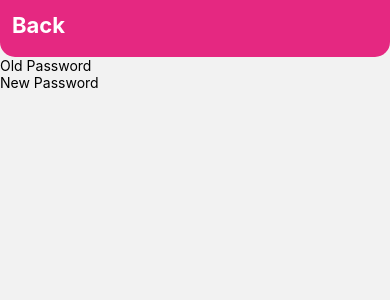
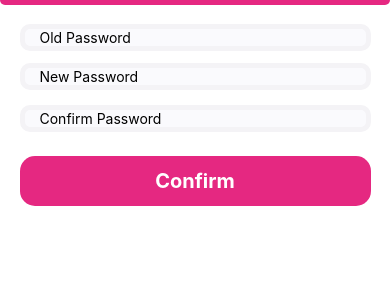
Before and after one commit to Mavin05/Flight-Ticket, a React Native app: screen /newpassword in a window 390 px wide. Shown: the top 300 px of the page. Built offline with nearby package versions, Linux system fonts and the light colour scheme.

Commit message:
forgot screen

```diff
--- a/src/screens/Auth/LoginScreen.js
+++ b/src/screens/Auth/LoginScreen.js
@@ -36,7 +36,7 @@ const LoginScreen = ({navigation}) => {
         </View>
         <View style={styles.data}>
           <TextInput style={styles.eml} placeholder='Email Id'></TextInput>
-          <TextInput style={styles.pass} placeholder='password'></TextInput>
+          <TextInput style={styles.pass} placeholder='password' secureTextEntry={true}></TextInput>
         </View>
         <View style={styles.for}>
           <TouchableOpacity onPress={() => navigation.navigate('newpassword')}>
--- a/src/screens/Auth/NewPassword.js
+++ b/src/screens/Auth/NewPassword.js
@@ -1,21 +1,32 @@
-import { StyleSheet, Text, TouchableOpacity, View } from 'react-native'
+import { StyleSheet, Text, TouchableOpacity, View, TextInput, ScrollView, StatusBar  } from 'react-native'
 import React from 'react'
-import { ScrollView, TextInput } from 'react-native-gesture-handler'
 import { SafeAreaProvider } from 'react-native-safe-area-context'
 
 const NewPassword = ({navigation}) => {
   return (
+    <ScrollView style={styles.scroll}>
     <SafeAreaProvider style={styles.container}>
+    <StatusBar
+        animated={true}
+        backgroundColor="#e52881"
+      />
         <View style={styles.header}>
             <TouchableOpacity onPress={()=>navigation.goBack()}>
             <Text style={styles.bak}>Back</Text>
             </TouchableOpacity>
         </View>
-        <View>
-        <TextInput style={styles.old} placeholder='Old Password'></TextInput>
+        <View style={styles.dta}>
+        <TextInput style={styles.old} placeholder='Old Password' secureTextEntry={true}></TextInput>
         <TextInput style={styles.npass} placeholder='New Password'></TextInput>
+        <TextInput style={styles.cpass} placeholder='Confirm Password' secureTextEntry={true}></TextInput>
         </View>
+        <TouchableOpacity>
+        <View style={styles.lbuto}>
+            <Text style={styles.con}>Confirm</Text>
+        </View>
+        </TouchableOpacity>
     </SafeAreaProvider>
+    </ScrollView>
   )
 }
 
@@ -24,9 +35,10 @@ export default NewPassword
 const styles = StyleSheet.create({
     container:{
         flex:1,
+        backgroundColor:"#ffff",
     },
     header:{
-        flex:.07,
+        flex:.09,
         backgroundColor:'#e52881',
         borderBottomLeftRadius:15,
         borderBottomRightRadius:15,
@@ -36,5 +48,49 @@ const styles = StyleSheet.create({
         fontSize:22,
         padding:12,
         color:'#ffff',
-    }
+    },
+    dta:{
+        marginVertical:"5%",
+    },
+    old:{
+        paddingLeft:15,
+        backgroundColor:'#fafafd',
+        borderWidth:5,
+        borderColor:'#f4f3f6',
+        borderRadius: 10,
+        marginHorizontal:"5%",
+      },
+      npass:{
+        paddingLeft:15,
+        backgroundColor:'#fafafd',
+        borderWidth:5,
+        borderColor:'#f4f3f6',
+        borderRadius: 10,
+        marginVertical:"3%",
+        marginHorizontal:"5%",
+      },
+      cpass:{
+        paddingLeft:15,
+        backgroundColor:'#fafafd',
+        borderWidth:5,
+        borderColor:'#f4f3f6',
+        borderRadius: 10,
+        marginVertical:"1%",
+        marginHorizontal:"5%",
+      },
+      lbuto:{
+        marginHorizontal:"5%",
+        backgroundColor:'#e52881',
+        borderRadius:15,
+      },
+      con:{
+        textAlign:'center',
+        color:'#ffff',
+        padding:13,
+        fontWeight:'bold',
+        fontSize:20,
+      },
+      scroll:{
+        backgroundColor:'#ffff',
+      }
 })
```
